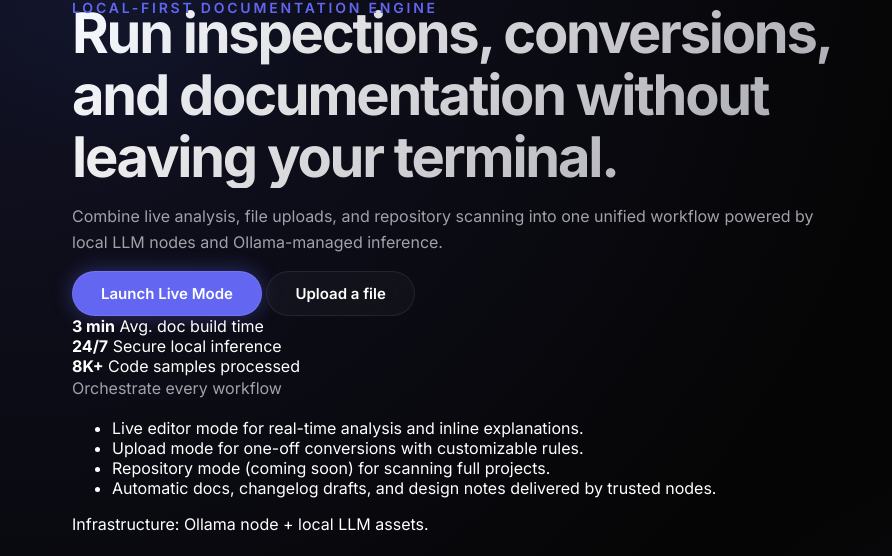
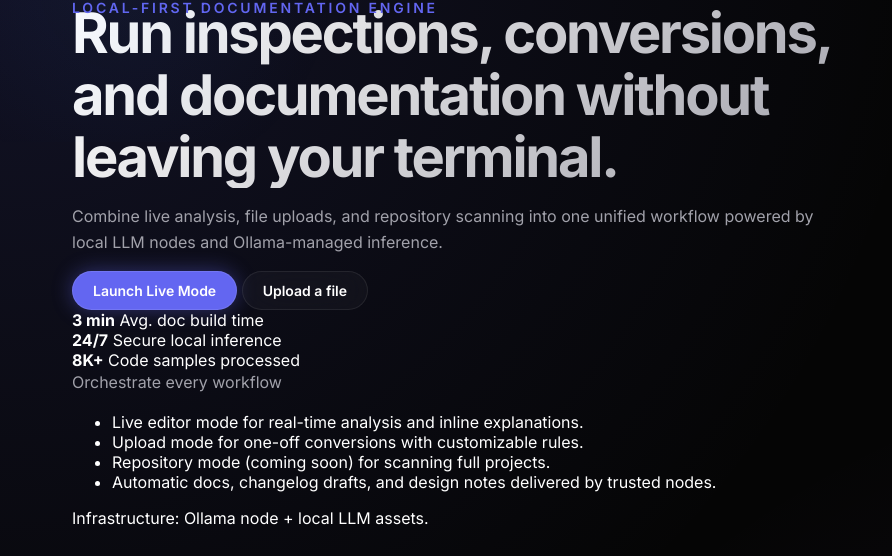
Before and after one commit to Shashwath-K/Python_auto_documenter, a FastAPI app: page / in a window 1280 px wide. Shown: the part 98-654 px from the top of the page, without its empty margins (0-892 px from the left). Run offline with FastAPI, Linux system fonts and the light colour scheme.

Commit message:
Component Updated: Fixed Overflow

```diff
--- a/app/static/css/main.css
+++ b/app/static/css/main.css
@@ -292,9 +292,9 @@ hr {
     display: inline-flex;
     align-items: center;
     justify-content: center;
-    padding: 0.75rem 1.75rem;
+    padding: 0.625rem 1.25rem;
     border-radius: 99px;
-    font-size: 0.9375rem;
+    font-size: 0.875rem;
     font-weight: 600;
     transition: var(--transition-standard);
     cursor: pointer;
```
